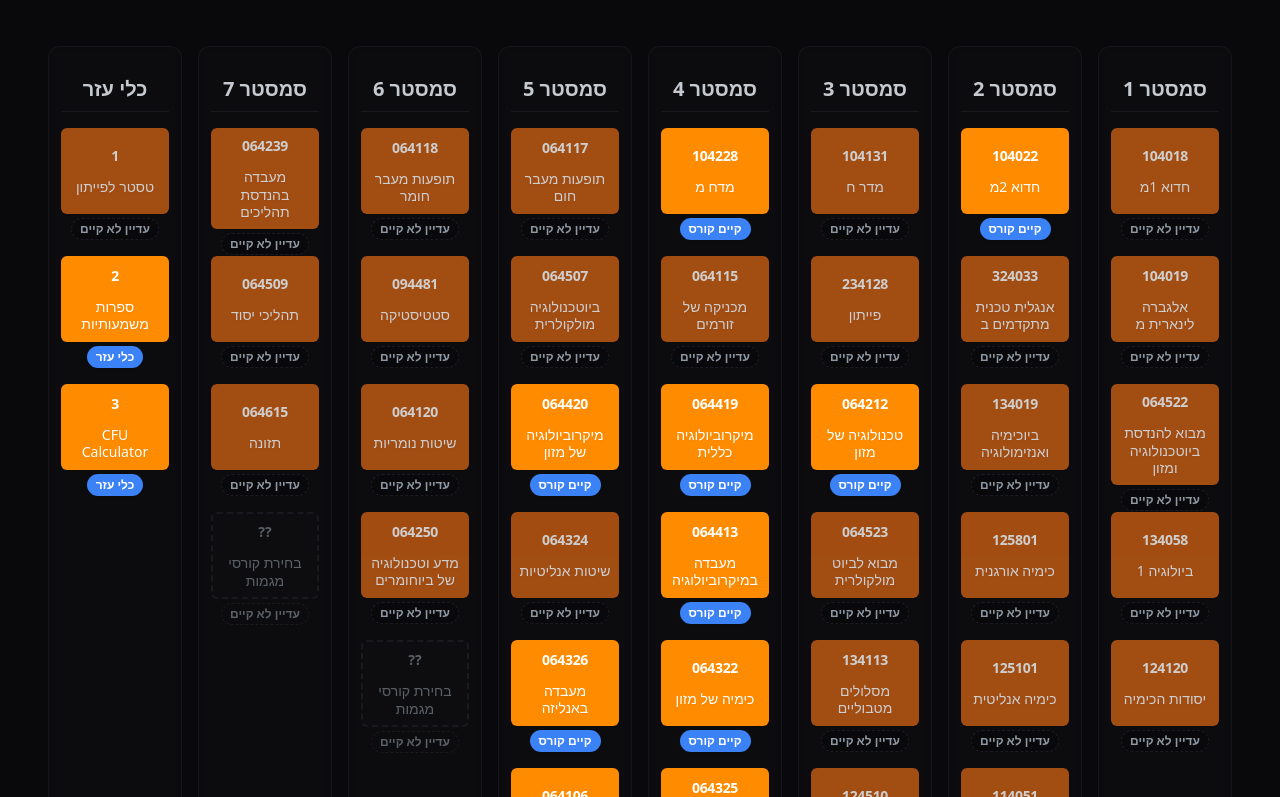
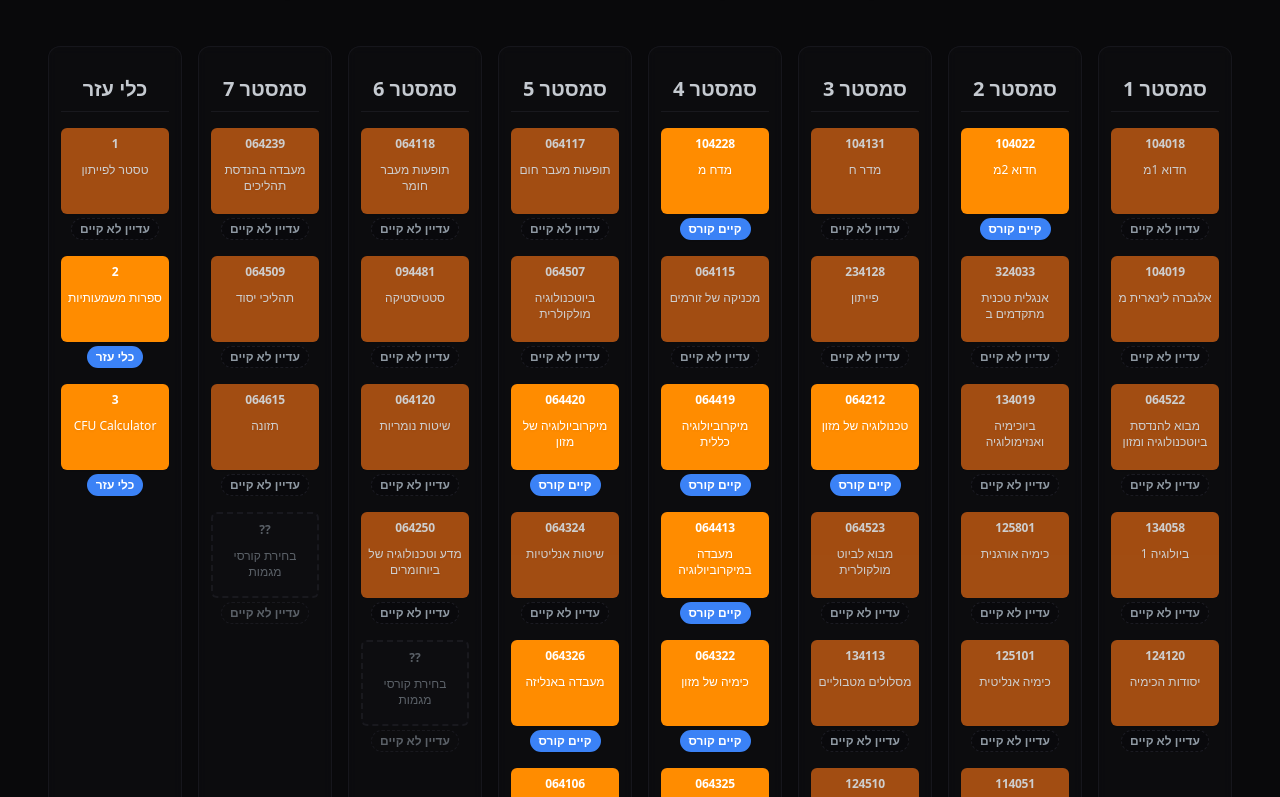
Before and after one commit to beny-karachun/biotechfood-static, a Next.js app: page / in a window 1280 px wide. Shown: the part 963-1760 px from the top of the page. Built offline with nearby package versions, Linux system fonts and the light colour scheme.

Commit message:
feat: introduce AnimatedCourseGrid component to display courses grouped by semester with interactive elements and animations.

```diff
--- a/src/components/AnimatedCourseGrid.tsx
+++ b/src/components/AnimatedCourseGrid.tsx
@@ -104,11 +104,11 @@ export default function AnimatedCourseGrid({ courseData }: { courseData: CourseI
                                                 <Link href={course.slug} className="block w-full group/card h-full flex flex-col relative">
                                                     <Button
                                                         variant="default"
-                                                        className={`w-full h-auto py-2 px-2 mb-1 whitespace-normal text-xs sm:text-sm flex flex-col items-center justify-center text-center flex-grow text-white shadow-sm transition-all duration-300 group-hover/card:shadow-orange-500/30 group-hover/card:shadow-lg ${!course.hasContent ? 'opacity-80 bg-orange-500/80 hover:bg-orange-600/90' : 'bg-primary hover:bg-primary/90'}`}
+                                                        className={`w-full h-full py-2 px-1 mb-1 whitespace-normal flex flex-col items-center justify-start text-center flex-grow text-white shadow-sm transition-all duration-300 group-hover/card:shadow-orange-500/30 group-hover/card:shadow-lg ${!course.hasContent ? 'opacity-80 bg-orange-500/80 hover:bg-orange-600/90' : 'bg-primary hover:bg-primary/90'}`}
                                                     >
-                                                        {IconComponent && <IconComponent className="h-4 w-4 mb-1" />}
-                                                        <span className="font-bold text-sm mb-1 tracking-tight">{course.number}</span>
-                                                        <span className="leading-tight font-medium drop-shadow-sm">{course.name}</span>
+                                                        {IconComponent && <IconComponent className="h-4 w-4 mb-0.5" />}
+                                                        <span className="font-bold text-[11px] sm:text-xs mb-0.5 tracking-tight shrink-0">{course.number}</span>
+                                                        <span className="leading-tight font-medium drop-shadow-sm text-[11px] sm:text-xs line-clamp-2 overflow-hidden px-0.5">{course.name}</span>
                                                     </Button>
 
                                                     {course.hasContent ? (
@@ -128,11 +128,11 @@ export default function AnimatedCourseGrid({ courseData }: { courseData: CourseI
                                                     <Button
                                                         variant="outline"
                                                         disabled
-                                                        className="w-full h-auto py-2 px-2 mb-1 whitespace-normal text-xs sm:text-sm flex flex-col items-center justify-center text-center border-dashed border-2 disabled:opacity-100 flex-grow text-muted-foreground bg-muted/20"
+                                                        className="w-full h-full py-2 px-1 mb-1 whitespace-normal flex flex-col items-center justify-start text-center border-dashed border-2 disabled:opacity-100 flex-grow text-muted-foreground bg-muted/20"
                                                     >
-                                                        {IconComponent && <IconComponent className="h-4 w-4 mb-1 opacity-50" />}
-                                                        <span className="font-semibold text-sm mb-1">{course.number}</span>
-                                                        <span className="leading-tight">{course.name}</span>
+                                                        {IconComponent && <IconComponent className="h-4 w-4 mb-0.5 opacity-50" />}
+                                                        <span className="font-semibold text-[11px] sm:text-xs mb-0.5 shrink-0">{course.number}</span>
+                                                        <span className="leading-tight text-[11px] sm:text-xs line-clamp-2 overflow-hidden px-0.5">{course.name}</span>
                                                     </Button>
                                                     <Badge variant="outline" className="border-dashed text-muted-foreground text-[10px] md:text-xs px-2 py-0.5 self-center flex-shrink-0">עדיין לא קיים</Badge>
                                                 </div>
```
